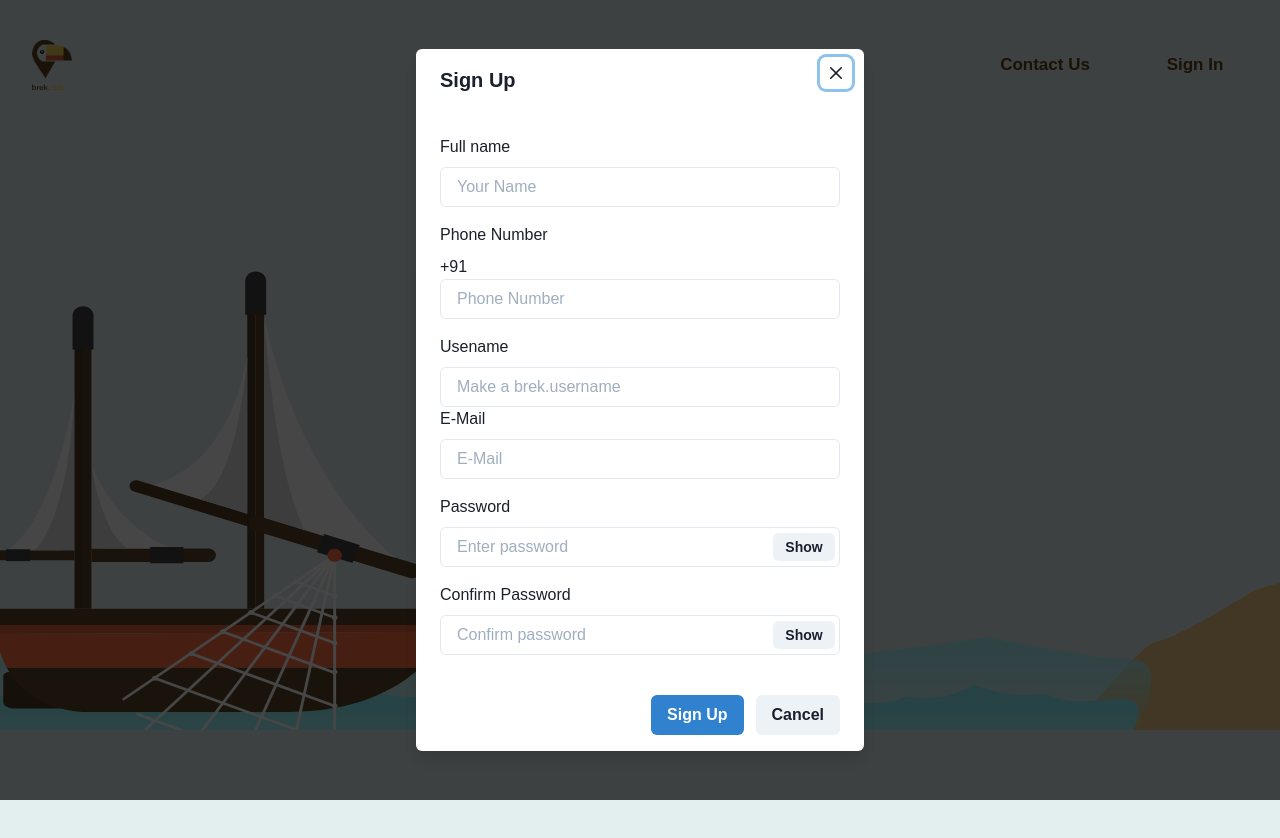
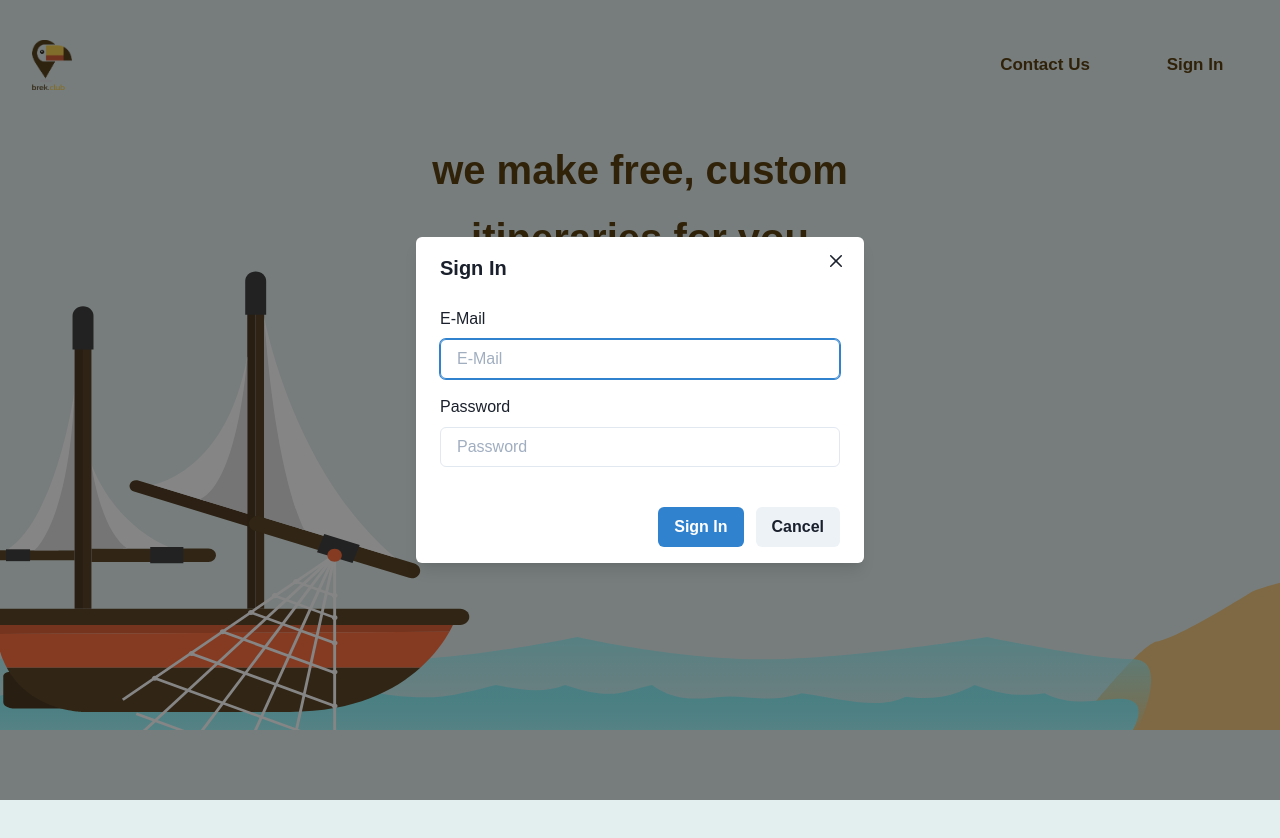
Before and after one commit to mitesh-200228/brek.web, a React (Create React App) app in the folder brek.frontend/: page / in a window 1280 px wide. Both pictures are taken after a click on the button "Sign In". Shown: the top 838 px of the page. Built offline with nearby package versions, Linux system fonts and the light colour scheme.

Commit message:
modal added

```diff
--- a/brek.frontend/src/components/Home.jsx
+++ b/brek.frontend/src/components/Home.jsx
@@ -17,7 +17,6 @@ import {
   InputRightElement,
   handleClick,
   InputLeftAddon,
-  show
 } from '@chakra-ui/react';
 import logo from '../images/logo_vector.png';
 import '../styles/home.css';
@@ -48,11 +47,18 @@ const Home = () => {
 
   const initialRef = React.useRef();
   const finalRef = React.useRef();
-  const {isOpen, onOpen, onClose} = useDisclosure()
+  const {isOpen: isOpen, onOpen: onOpen, onClose: onClose} = useDisclosure()
 
   const initialRef1 = React.useRef();
   const finalRef1 = React.useRef();
-   const {isOpen1, onOpen1, onClose1} = useDisclosure()
+  const {isOpen: isOpen1, onOpen: onOpen1, onClose: onClose1} = useDisclosure()
+
+  const [show, setShow] = React.useState(false)
+  const handleClick = () => setShow(!show)
+
+  const [show1, setShow1] = React.useState(false)
+  const handleClick1 = () => setShow1(!show1)
+
 
   return (
     <ChakraProvider>
@@ -95,9 +101,9 @@ const Home = () => {
                   <ModalCloseButton/>
                   <ModalBody pb={6}>
                     <FormControl>
-                      <FormLabel>E-Mail</FormLabel>
+                      <FormLabel >E-Mail</FormLabel>
                       <Input ref={initialRef} placeholder="E-Mail"/>
-                      <FormLabel>Password</FormLabel>
+                      <FormLabel mt={4}>Password</FormLabel>
                       <Input placeholder="Password"/>
                     </FormControl>
                   </ModalBody>
@@ -145,8 +151,8 @@ const Home = () => {
               <Modal
                 initialFocusRef={initialRef1}
                 finalFocusRef={finalRef1}
-                isOpen={isOpen}
-                onClose={onClose}
+                isOpen={isOpen1}
+                onClose={onClose1}
                 isCentered>
                 <ModalOverlay/>
                 <ModalContent>
@@ -157,12 +163,14 @@ const Home = () => {
                       <FormLabel mt={4}>Full name</FormLabel>
                       <Input placeholder="Your Name"/>
                       <FormLabel mt={4}>Phone Number</FormLabel>
+                      <InputGroup>
                       <InputLeftAddon children="+91"/>
                       <Input type="tel" placeholder="Phone Number"/>
+                      </InputGroup>
                       <FormLabel mt={4}>Usename</FormLabel>
                       <Input placeholder="Make a brek.username"/>
 
-                      <FormLabel>E-Mail</FormLabel>
+                      <FormLabel mt={4}>E-Mail</FormLabel>
                       <Input ref={initialRef} placeholder="E-Mail"/>
                       <FormLabel mt={4}>Password</FormLabel>
                       <InputGroup size="md">
@@ -184,13 +192,13 @@ const Home = () => {
                       <InputGroup size="md">
                         <Input
                           pr="4.5rem"
-                          type={show
+                          type={show1
                           ? "text"
                           : "password"}
                           placeholder="Confirm password"/>
                         <InputRightElement width="4.5rem">
-                          <Button h="1.75rem" size="sm" onClick={handleClick}>
-                            {show
+                          <Button h="1.75rem" size="sm" onClick={handleClick1}>
+                            {show1
                               ? "Hide"
                               : "Show"}
                           </Button>
@@ -204,7 +212,7 @@ const Home = () => {
                     <Button colorScheme="blue" mr={3}>
                       Sign Up
                     </Button>
-                    <Button onClick={onClose}>Cancel</Button>
+                    <Button onClick={onClose1}>Cancel</Button>
                   </ModalFooter>
                 </ModalContent>
               </Modal>
```
